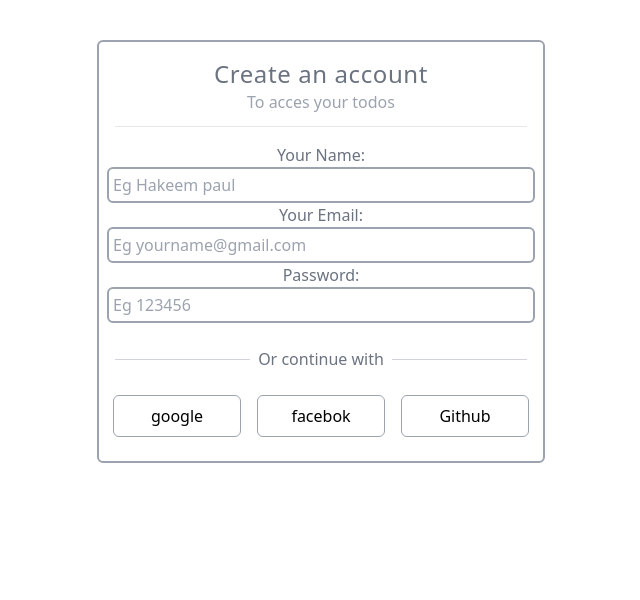
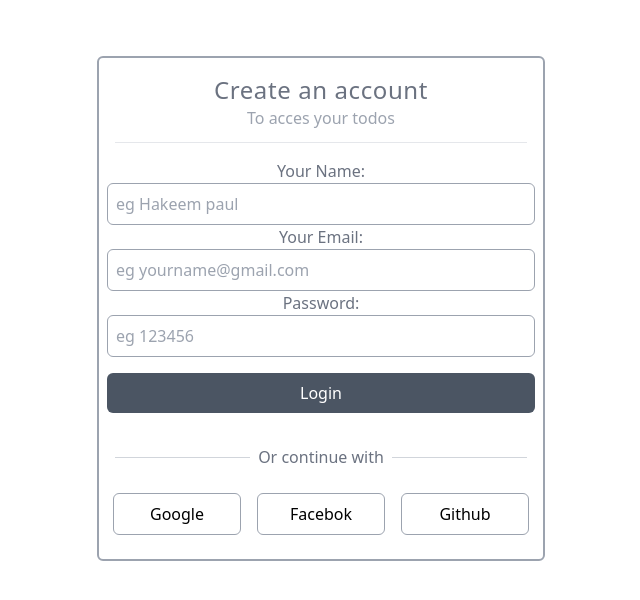
Before and after one commit to Paulhakeem/RTtodo, a Vue app: page / in a window 1280 px wide. Shown: the top 600 px of the page, without its empty margins (319-959 px from the left). Built offline with nearby package versions, Linux system fonts and the light colour scheme.

Commit message:
create auth

```diff
--- a/src/components/TodoLogin.vue
+++ b/src/components/TodoLogin.vue
@@ -1,64 +1,106 @@
-<script></script>
+<script>
+import { ref } from "vue";
+import { useRouter } from "vue-router";
+import { getAuth, signInWithEmailAndPassword, GoogleAuthProvider, signInWithPopup } from "firebase/auth";
+
+const router = useRouter()
+const provider = new GoogleAuthProvider()
+
+const loginDetails = ref({
+  email: "",
+  password: "",
+});
+
+const todoLogin = () => {
+  signInWithEmailAndPassword(
+    getAuth(),
+    loginDetails.value.email,
+    loginDetails.value.password
+  ).then(() => {
+    loginDetails.value = {
+      email: "",
+      password: "",
+    }
+    router.push({
+        path: '/about'
+    })
+  })
+  .catch(error => {
+    alert(error.message)
+  })
+}
+
+
+const googleLogin = () => {
+    signInWithPopup(getAuth(), provider)
+    .then(() => {
+        router.push({
+            path: '/about'
+        })
+    })
+    .catch(error => {
+    alert(error.message)
+  })
+}
+</script>
+
 <template>
-    <div class="border-2 border-gray-400 rounded-md max-w-md m-auto my-10 text-center items-center h-auto">
+  <div
+    class="border-2 border-gray-400 rounded-md max-w-md m-auto my-14 text-center items-center h-auto"
+  >
     <div class="my-4">
-            <h1 class="text-gray-500 text-2xl font-medium tracking-wide">Create an account</h1>
+      <h1 class="text-gray-500 text-2xl font-medium tracking-wide">
+        Create an account
+      </h1>
       <p class="text-md font-light text-gray-400">To acces your todos</p>
-            <hr class="text-gray-300 my-3 mx-4">
+      <hr class="text-gray-300 my-3 mx-4" />
     </div>
-
+    <!-- login form -->
+    <form @submit.prevent="todoLogin">
       <div class="mx-2">
-        <label
-           for="name"
-           class="text-gray-500 text-md font-medium"
+        <label for="name" class="text-gray-500 text-md font-medium"
           >Your Name:</label
         >
         <input
           type="text"
-         placeholder="Eg Hakeem paul"
-         class="border-2 border-gray-400 w-full p-1 rounded-md outline-none text-gray-600"
-         >
-         <label
-           for="email"
-           class="text-gray-500 text-md font-medium"
+          placeholder="eg Hakeem paul"
+          class="border border-gray-400 w-full p-2 rounded-md outline-none text-gray-600"
+        />
+        <label for="email" class="text-gray-500 text-md font-medium"
           >Your Email:</label
         >
         <input
           type="text"
-         placeholder="Eg yourname@gmail.com"
-         class="border-2 border-gray-400 w-full p-1 rounded-md outline-none text-gray-600"
-         >
-         <label
-           for="password"
-           class="text-gray-500 text-md font-medium"
+          placeholder="eg yourname@gmail.com"
+          class="border border-gray-400 w-full p-2 rounded-md outline-none text-gray-600"
+        />
+        <label for="password" class="text-gray-500 text-md font-medium"
           >Password:</label
         >
         <input
           type="password"
-         placeholder="Eg 123456"
-         class="border-2 border-gray-400 w-full p-1 rounded-md outline-none text-gray-600"
-         >
+          placeholder="eg 123456"
+          class="border border-gray-400 w-full p-2 rounded-md outline-none text-gray-600"
+        />
+        <button class="my-4 bg-gray-600 p-2 w-full text-white rounded-md">
+          Login
+        </button>
       </div>
-
+    </form>
 
     <!-- use other ways of login -->
 
-      <div class="flex items-center justify-center space-x-2 my-6 mx-4">
+    <div class="flex items-center justify-center space-x-2 my-4 mx-4">
       <div class="w-full h-[1px] bg-gray-300"></div>
       <p class="shrink-0 text-gray-500">Or continue with</p>
-      <div class="w-full h-[1px] bg-gray-300 "></div>
+      <div class="w-full h-[1px] bg-gray-300"></div>
     </div>
 
-      <div class="my-6 flex gap-4 justify-center text-center items-center">
-       <div class="border border-gray-400 rounded-md p-2 w-32">
-        google
-       </div>
-       <div class="border border-gray-400 rounded-md p-2 w-32">
-        facebok
-       </div>
-       <div class="border border-gray-400 rounded-md p-2 w-32">
-        Github
-       </div>
+    <div class="my-6 flex gap-4 justify-center text-center items-center mb-6">
+      <div @click="googleLogin"
+      class="border border-gray-400 rounded-md p-2 w-32 cursor-pointer">Google</div>
+      <div class="border border-gray-400 rounded-md p-2 w-32 cursor-pointer">Facebok</div>
+      <div class="border border-gray-400 rounded-md p-2 w-32 cursor-pointer">Github</div>
     </div>
   </div>
 </template>
--- a/src/firebase/firestore.js
+++ b/src/firebase/firestore.js
@@ -1,6 +1,7 @@
 
 import { initializeApp } from "firebase/app"
-import { getFirestore } from "firebase/firestore";
+import { getFirestore } from "firebase/firestore"
+import { getAuth } from "firebase/auth";
 
 
 const firebaseConfig = {
@@ -15,7 +16,9 @@ const firebaseConfig = {
 
 // Initialize Firebase
 const app = initializeApp(firebaseConfig)
-const db = getFirestore(app);
+const db = getFirestore(app)
+const auth = getAuth(app)
  export {
     db,
+    auth,
  }
--- a/src/main.js
+++ b/src/main.js
@@ -1,8 +1,22 @@
 import './assets/main.css'
+import { auth } from './firebase/firestore'
 
 import { createApp } from 'vue'
 import App from './App.vue'
 import router from './router'
+
+
+
+router.beforeEach((to, from, next) =>{
+    const isAuthenticated = auth.currentUser
+    const isAuthRequired = to.matched.some(record => record.meta.requiresAuth)
+
+    if (!isAuthenticated && isAuthRequired) next({ name: 'login'})
+
+    else next()
+  })
+
+
 
 const app = createApp(App)
 
--- a/src/router/index.js
+++ b/src/router/index.js
@@ -13,7 +13,7 @@ const router = createRouter({
     {
       path: '/about',
       name: 'about',
-      component: About
+      component: () => About, meta: {requiresAuth: true}
     },
   ]
 })
```
Lines whose indentation alone changed are shown as unchanged.
